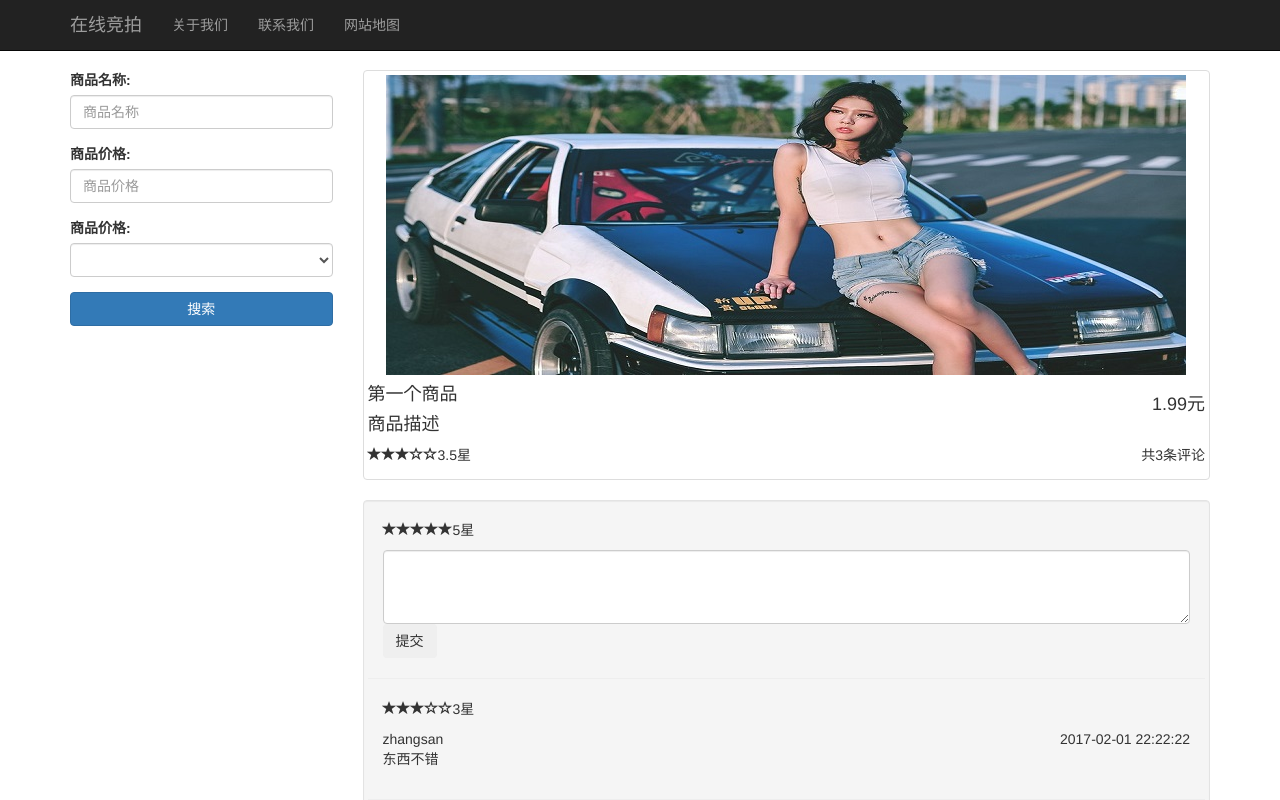
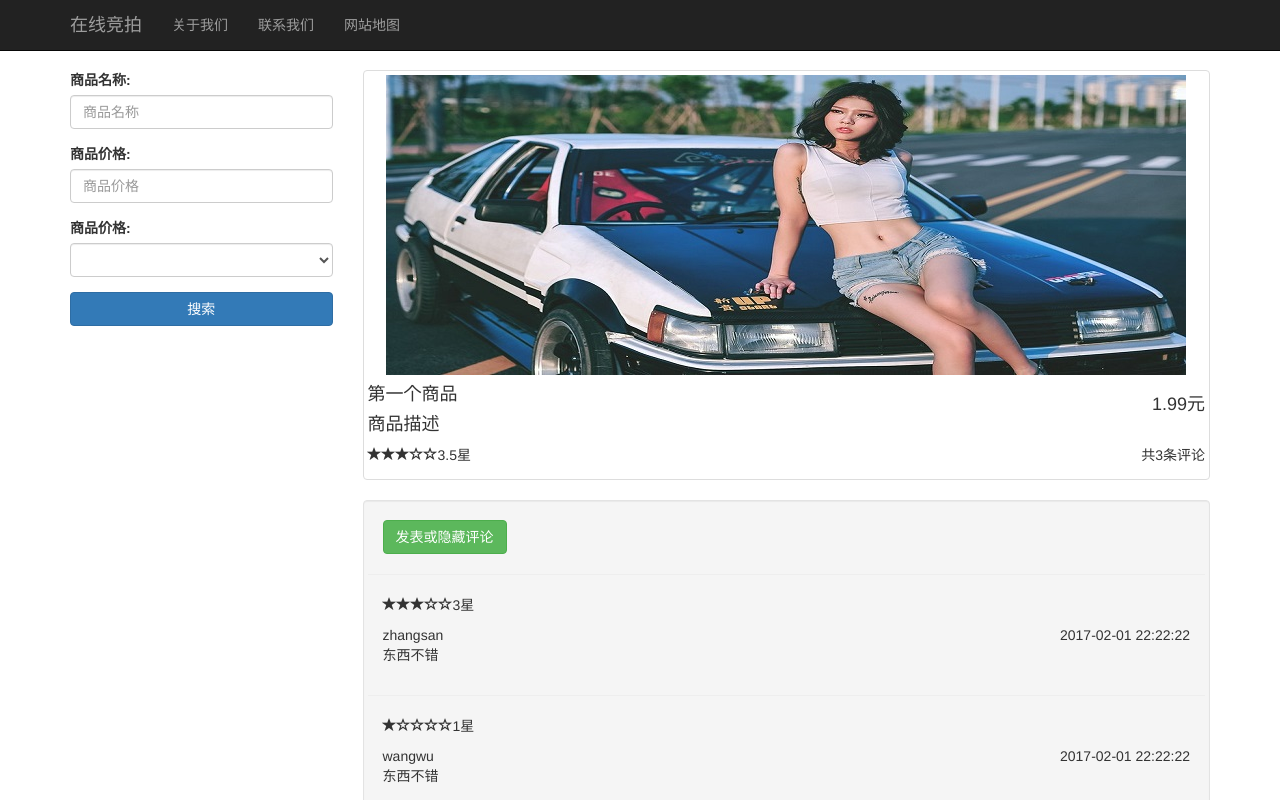
Before and after one commit to juno1985/auction-web, an Angular app: page /product/1 in a window 1280 px wide. Shown: the top 800 px of the page. Built offline with nearby package versions, Linux system fonts and the light colour scheme.

Commit message:
添加评论隐藏功能

```diff
--- a/src/app/product-detail/product-detail.component.html
+++ b/src/app/product-detail/product-detail.component.html
@@ -16,6 +16,10 @@
 <div class="well">
 
   <div>
+    <button class="btn btn-success" (click)="idCommentHidden=!idCommentHidden">发表或隐藏评论</button>
+  </div>
+
+  <div [hidden]="idCommentHidden">
     <div><app-starts [readonly]="false" [(rating)]="newRating"></app-starts>
     </div>
     <div>
--- a/src/app/product-detail/product-detail.component.ts
+++ b/src/app/product-detail/product-detail.component.ts
@@ -17,6 +17,7 @@ export class ProductDetailComponent implements OnInit {
   //保存评价内容
   newComment:string="";
 
+  idCommentHidden=true;
 
   constructor(private routInfo: ActivatedRoute,
               private productService:ProductService) {
```
